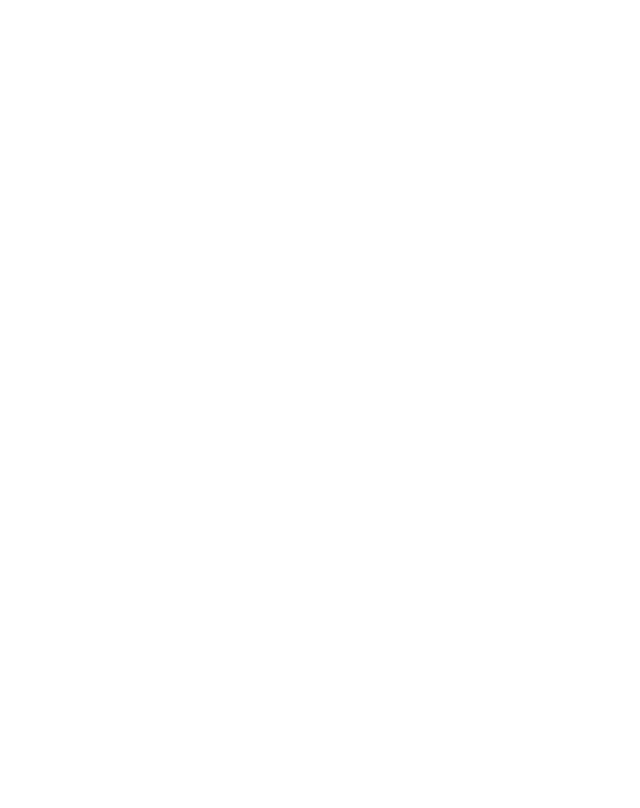
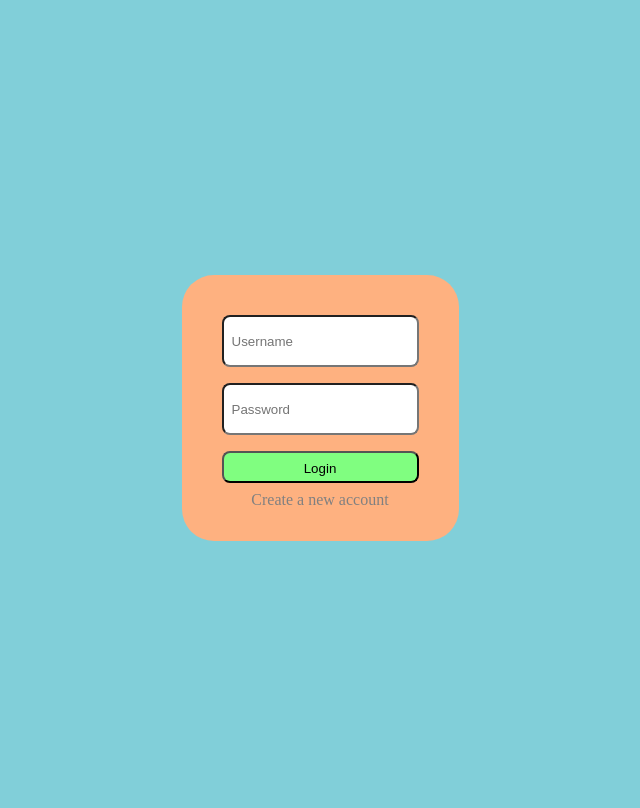
Before and after one commit to PushingCoder572/komitid, a Flask app: page / in a window 1280 px wide. Before the commit the part shown is empty. Shown: the whole page, without its empty margins (320-960 px from the left). Run offline with Flask 2, Linux system fonts and the light colour scheme.

Commit message:
Lite html

```diff
--- a/app/application.py
+++ b/app/application.py
@@ -11,7 +11,7 @@
 app = Flask(__name__)
 
 
-@app.route('/', methods=['GET', 'POST'])
+@app.route('/signup', methods=['GET', 'POST'])
 def sign_up():
     if request.method == 'POST':
         uname = request.form.get('new_uname')
--- a/app/static/css/style.css
+++ b/app/static/css/style.css
@@ -3,7 +3,8 @@
 }
 
 html, body {
-  height: 100%;
+  height: 100vh;
+  overflow: hidden;
 }
 .main {
   display: grid;
@@ -13,7 +14,34 @@
 }
 
 #login_form_box {
+  padding: 2rem;
+  background-color: hsl(23deg 99% 75%);
+  border-radius: 2rem;
+}
+
+#login_form {
   display: grid;
-  place-items: center;
-  width: 10%
+  grid-template-rows: auto 1fr auto;
+  text-align: center;
 }
+
+#login_form input {
+    margin: 0.5rem;
+    border-radius: 0.5rem;
+    height: 2rem;
+    padding: 0.5rem;
+}
+
+.in_button {
+    background-color: hsl(120deg 99% 75%);
+}
+
+.in_links {
+    text-decoration: none;
+    color: grey;
+}
+
+.in_links:hover {
+    text-decoration: underline;
+    color: hotpink;
+}
--- a/app/templates/index.html
+++ b/app/templates/index.html
@@ -11,14 +11,8 @@
       <form id="login_form" action="/" method="post">
         <input type="text" id="uname" name="uname" placeholder="Username">
         <input type="text" id="pword" name="pword" placeholder="Password">
-        <input type="submit" value="Login">
-        <input type="button" onclick="swap_form()" value="Sign-Up">
-      </form>
-
-      <form style="display: none;" id="signup_form" action="/" method="post">
-        <input type="text" id="new_uname" name="new_uname" placeholder="Username">
-        <input type="text" id="new_password" name="new_password" placeholder="Password">
-        <input type="text" id="repeat_password" name="repeat_password" placeholder="Repeat Passward">
+        <input type="submit" class="in_button" value="Login">
+        <a id="signin_link" class="in_links" href="/signup">Create a new account</a>
       </form>
     </div>
   </div>
--- a/app/templates/sites/signup.html
+++ b/app/templates/sites/signup.html
@@ -4,7 +4,20 @@
     <meta charset="UTF-8">
     <title>Title</title>
 </head>
+    <title>Komitid</title>
+    <link rel="stylesheet" href="{{ url_for('static', filename='css/style.css') }}"/>
+</head>
 <body>
-
+  <div class="main">
+    <div id="login_form_box">
+      <form id="login_form" action="/" method="post">
+        <input type="text" id="new_uname" name="new_uname" placeholder="Username">
+        <input type="text" id="new_pword" name="new_pword" placeholder="Password">
+          <input type="text" id="re_pword" name="re_pword" placeholder="Repeat Password">
+        <input type="submit" class="in_button" value="Signup">
+        <a id="signup_link" class="in_links" href="/">Already have an account? Login</a>
+      </form>
+    </div>
+  </div>
 </body>
 </html>
```
Also changed, not shown: app/static/js/script.js (deleted, +0 -8 lines).
